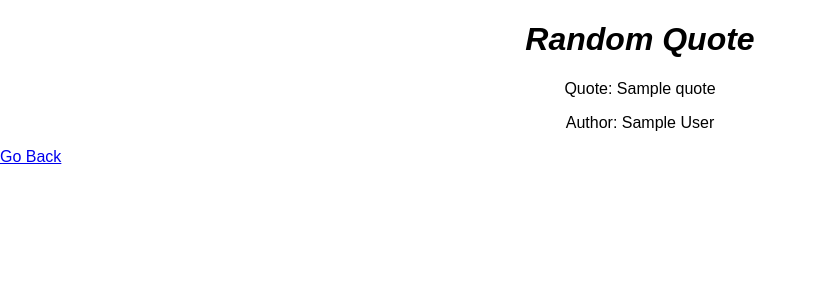
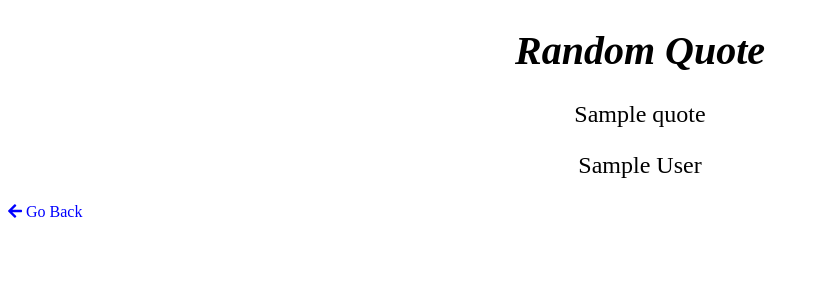
Before and after one commit to Jakmike/InspireME, a Flask app: template templates/result.html in a window 1280 px wide. Shown: the top 300 px of the page, without its empty margins (0-828 px from the left). Run offline with Flask 3, Linux system fonts and the light colour scheme; the template is opened without the code that fills it: most values are stand-ins (such as "Sample title", 1, 10 or a date in 2020); some libraries are stand-ins or nearby versions.

Commit message:
Quote of the day

```diff
--- a/app.py
+++ b/app.py
@@ -39,7 +39,7 @@ quotes = (
 
 
 # Route to generate a random quote
-@app.route("/random-quote", methods=['GET', 'POST'])
+@app.route("/random-quote", methods=['GET'])
 def random_quote():
     quote = random.choice(quotes)
     return jsonify(quote)
@@ -54,13 +54,14 @@ def search():
     if search_word.lower() == 'quote of the day':
         # Make a request to the They Said So Quotes API for the quote of the day
         url = "https://quotes.rest/qod"
-        headers = {"Authorization": "bQfClzm6lbrqUKEDB6GZkwsJrLr2r9k1sewSWWr2"}
+        headers = {"X-TheySaidSo-Api-Secret": "bQfClzm6lbrqUKEDB6GZkwsJrLr2r9k1sewSWWr2"}
         response = requests.get(url, headers=headers)
 
         if response.status_code == 200:
             data = response.json()
-            quote = data.get('contents', {}).get('quote')
-            author = data.get('contents', {}).get('author')
+            quote_data = data.get('contents', {}).get('quotes', [])[0]
+            quote = quote_data.get('quote')
+            author = quote_data.get('author')
 
             return render_template('result.html', quote=quote, author=author)
         else:
@@ -90,6 +91,8 @@ def search():
 
         return render_template('error.html', message=message)
 
+
+
 # Route to landing page
 @app.route('/Home', methods=['GET'])
 def landing_page():
--- a/static/styles.css
+++ b/static/styles.css
@@ -1,7 +1,7 @@
 h1 {
     text-align: center;
     color: #000;
-    font-size: 40;
+    font-size: 40px; /* Add the unit 'px' */
     font-style: italic;
 }
 
@@ -16,16 +16,17 @@ fieldset {
     padding-left: 100px;
     padding-right: 100px;
     text-align: center;
-    border: 10px silver;
-    position: bottom;
+    border: 10px solid silver; /* Add the unit 'px' and specify the border style */
+    position: bottom; /* I'm assuming you meant 'position: absolute' */
 }
+
 .container {
     text-align: center;
     padding: 20px;
 }
 
 p {
-    font-size: 24;
+    font-size: 24px; /* Add the unit 'px' */
     padding-left: 100px;
     padding-right: 100px;
     text-align: center;
@@ -39,7 +40,7 @@ p {
 }
 
 #randomquote {
-    font-size: 40;
+    font-size: 20px; /* Add the unit 'px' */
     background-color: rgb(224, 217, 230);
     font-style: italic;
 }
@@ -57,3 +58,23 @@ p {
 #newQuoteBtn:hover {
     background-color: aqua;
 }
+
+.quote-container {
+    /* Add styling for the quote container */
+    /* For example: */
+    margin-bottom: 20px;
+}
+
+.go-back {
+    /* Add styling for the "Go Back" link */
+    /* For example: */
+    color: blue;
+    text-decoration: none;
+    margin-top: 10px;
+}
+
+.fa.fa-arrow-left {
+    /* Add styling for the arrow icon */
+    /* For example: */
+    margin-right: 5px;
+}
--- a/templates/index.html
+++ b/templates/index.html
@@ -3,7 +3,6 @@
 <head>
     <title>InspireMe App</title>
     <link rel="stylesheet" type="text/css" href="https://cdn.jsdelivr.net/npm/purecss@3.0.0/build/pure-min.css">
-    <!--link rel="stylesheet" type="text/css" href="{{ url_for('static', filename='pure-min.css') }}"-->
     <link rel="stylesheet" type="text/css" href="{{ url_for('static', filename='styles.css') }}">
     <script src="{{ url_for('static', filename='script.js') }}"></script>
 </head>
@@ -33,12 +32,10 @@
         </ul>
     </div>
 
-    <!-- Update the form with the appropriate class name for the input and button -->
     <form class="pure-form" action="{{ url_for('search') }}" method="POST">
         <input type="text" class="pure-input-rounded" name="search_word" placeholder="Enter a word">
         <button type="submit" class="pure-button">Search</button>
     </form>
-
 
 
     <p>
@@ -50,8 +47,7 @@
         The only person you are destined to become is the person you decide to be.<br>
         The best way to predict the future is to create it.<br>
         The only way to fail is to give up.<br>
-
-        </p>
+    </p>
 
     <form class="pure-form">
         <fieldset>
--- a/templates/result.html
+++ b/templates/result.html
@@ -2,16 +2,20 @@
 <html>
 <head>
     <title>Result</title>
-    <link rel="stylesheet" type="text/css" href="https://cdn.jsdelivr.net/npm/purecss@3.0.0/build/pure-min.css">
     <link rel="stylesheet" type="text/css" href="{{ url_for('static', filename='styles.css') }}">
+    <link rel="stylesheet" href="https://cdnjs.cloudflare.com/ajax/libs/font-awesome/5.15.3/css/all.min.css">
 </head>
 <body>
     <div class="pure-g">
         <div class="pure-u-1">
-             <h1>Random Quote</h1>
-             <p>Quote: {{ quote }}</p>
-             <p>Author: {{ author }}</p>
-             <a href="{{ url_for('rootpage') }}">Go Back</a>
+            <h1 class="larger">Random Quote</h1>
+            <div class="quote-container">
+                <p class="quote larger">{{ quote }}</p>
+                <p class="author larger">{{ author }}</p>
+            </div>
+            <a href="{{ url_for('rootpage') }}" class="go-back">
+                <i class="fas fa-arrow-left"></i> Go Back
+            </a>
         </div>
     </div>
     <script src="{{ url_for('static', filename='script.js') }}"></script>
```
